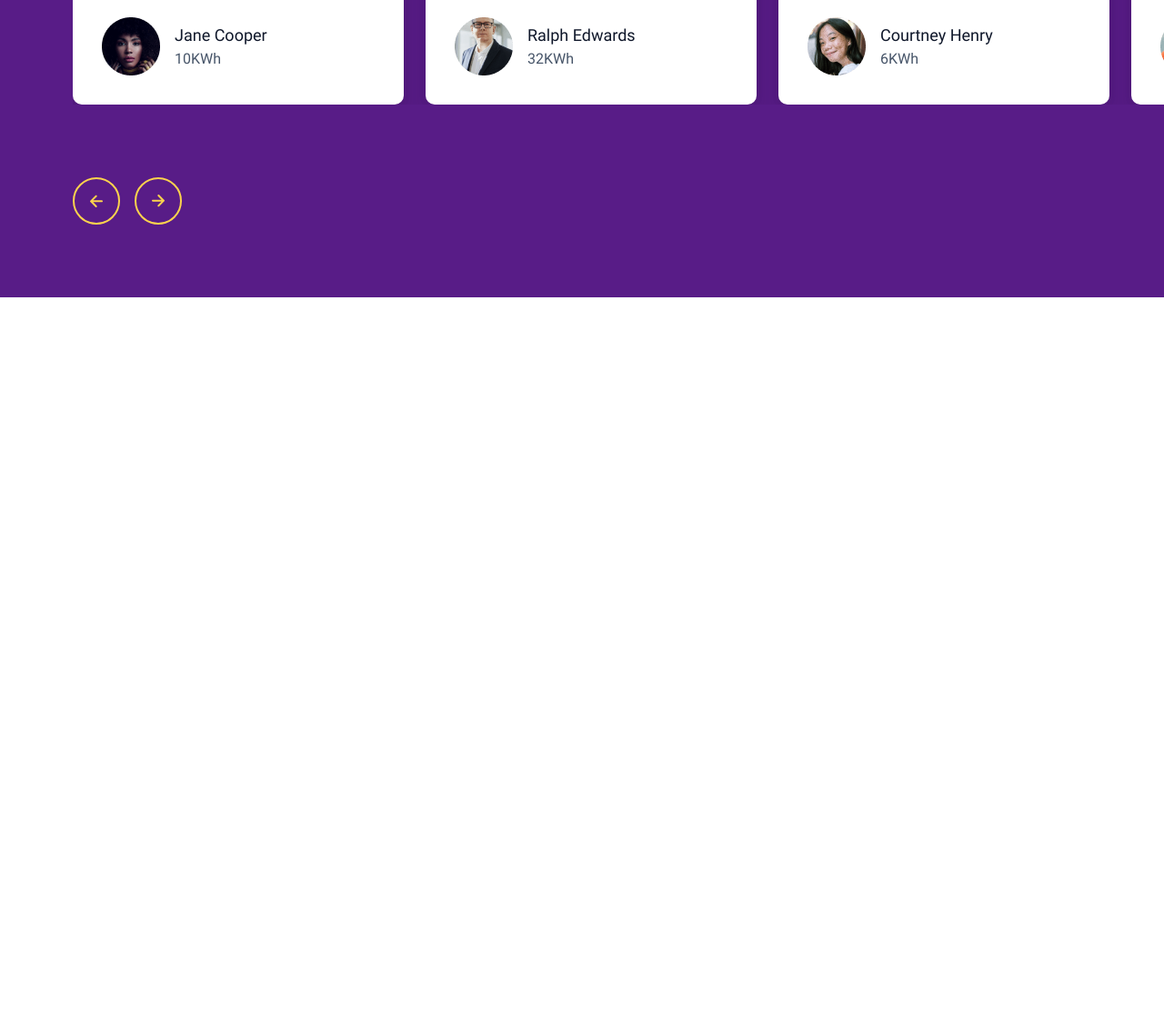
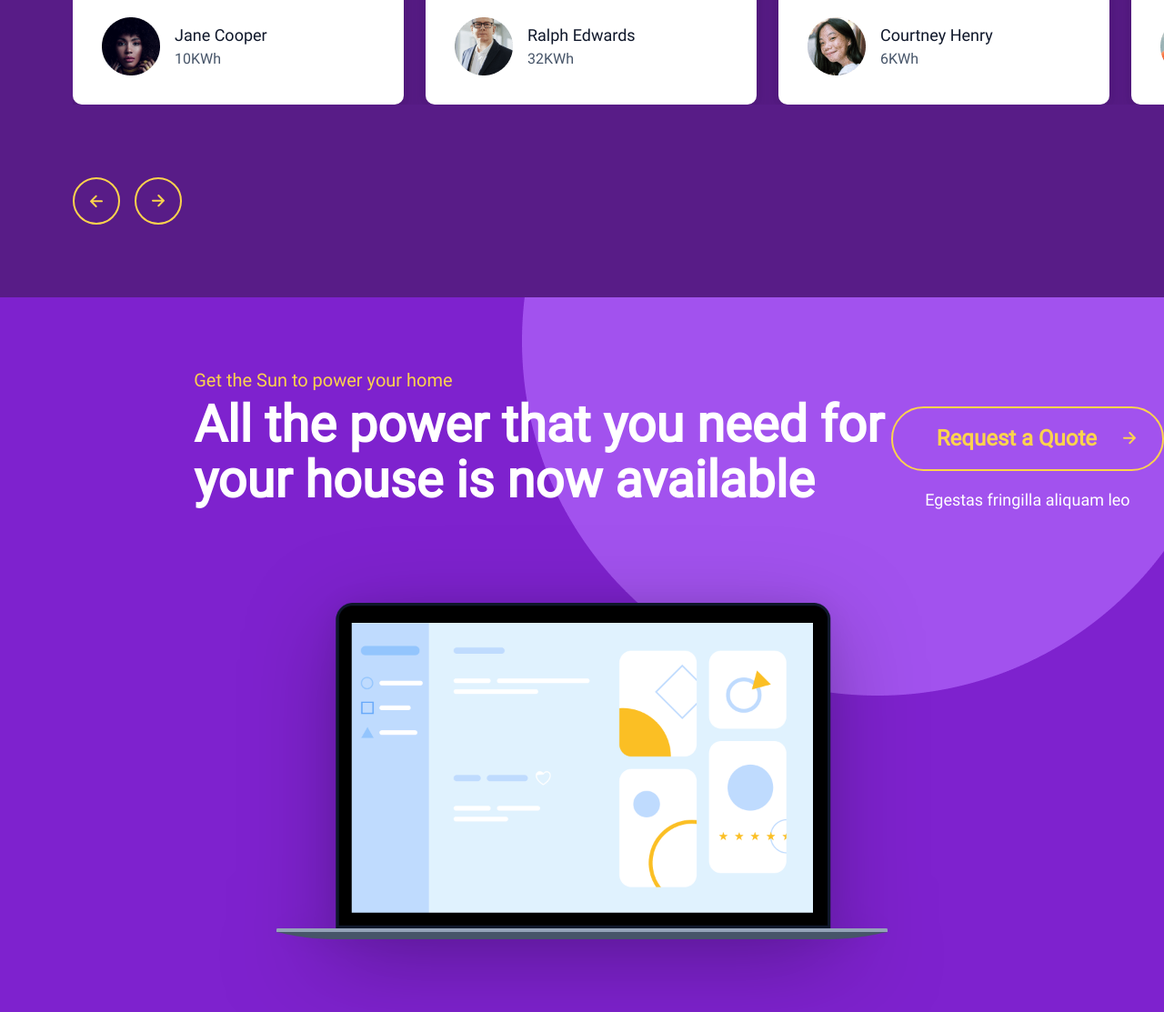
Before and after one commit to Lere10/Buzzvel-FE-Test, a website built with webpack: page src/index.html in a window 1280 px wide. Shown: the part 4584-5697 px from the top of the page at 91% size. Before the commit the page ends 4911 px from the top, so only its background shows below. Built offline with nearby package versions, Linux system fonts and the light colour scheme.

Commit message:
sectionGetthesun

```diff
--- /dev/null
+++ b/src/blocks/getthesun.css
@@ -0,0 +1,92 @@
+.getthesun {
+  background-color: #7e22ce;
+  position: relative;
+  z-index: 1;
+  display: flex;
+  flex-direction: column;
+}
+.getthesun__header {
+  display: flex;
+  max-width: 1440px;
+  justify-content: space-between;
+  padding: 80px 0px 80px 16.66%;
+}
+.getthesun__header-title {
+  max-width: 894px;
+}
+.getthesun__pretitle {
+  font-size: 20px;
+  line-height: 22px;
+  font-weight: medium;
+  color: #fcd34d;
+  margin: 0px 0px 8px 0px;
+}
+.getthesun__title {
+  color: #fff;
+  font-size: 56px;
+  font-weight: bolder;
+  line-height: 61.6px;
+  margin: 0px;
+}
+.getthesun__header-ctas {
+  display: flex;
+  flex-direction: column;
+  align-items: center;
+}
+.getthesun__button {
+  margin-top: 40px;
+  display: flex;
+  align-items: center;
+  font-weight: bold;
+  font-size: 24px;
+  color: #fcd34d;
+  padding: 20px 24px;
+  background-color: rgba(0, 0, 0, 0);
+  border: #fcd34d, solid, 2px;
+  border-radius: 50px;
+}
+.getthesun__button-text {
+  padding: 0px 24px;
+  margin: 0px;
+}
+.getthesun__button-arrow {
+  margin: 0px;
+  padding: 0px;
+}
+.getthesun__button-brownArrow {
+  display: none;
+  margin: 0px;
+  padding: 0px;
+}
+.getthesun__button:hover {
+  background-color: #fcd34d;
+  box-shadow: 0px 4px 4px rgba(0, 0, 0, 0.25);
+  color: #78350f;
+  .getthesun__button-arrow {
+    display: none;
+  }
+  .getthesun__button-brownArrow {
+    display: flex;
+  }
+  cursor: pointer;
+}
+.getthesun__button-info {
+  color: #fff;
+  font-size: 18px;
+  line-height: 28.8px;
+  text-align: center;
+}
+.getthesun__purple-ellipse {
+  position: absolute;
+  top: 0px;
+  right: 0px;
+  z-index: -1;
+}
+.getthesun__macimg {
+  width: 100%;
+  max-width: 52.5%;
+  margin: 0 auto 80px;
+  filter: drop-shadow(0px 25px 50px rgba(0, 0, 0, 0.25))
+    drop-shadow(0px 0px 15px rgba(0, 0, 0, 0.07));
+  margin-bottom: 80px;
+}
--- a/src/blocks/quotes.css
+++ b/src/blocks/quotes.css
@@ -100,7 +100,7 @@
   min-height: 490px;
   padding: 24px 0px;
 }
-
+/*-------------------------------------*/
 .quotes__cardtext {
   margin: 0 auto;
   color: #0f172a;
--- a/src/index.html
+++ b/src/index.html
@@ -308,6 +308,45 @@
             </button>
           </div>
         </section>
+        <section class="getthesun">
+          <div class="getthesun__header">
+            <div class="getthesun__header-title">
+              <p class="getthesun__pretitle">Get the Sun to power your home</p>
+              <h2 class="getthesun__title">
+                All the power that you need for<br />
+                your house is now available
+              </h2>
+            </div>
+            <div class="getthesun__header-ctas">
+              <button class="getthesun__button">
+                <p class="getthesun__button-text">Request a Quote</p>
+                <img
+                  src="<%=require('./images/arrow-GoldrightButton-svg.svg')%>"
+                  alt="arrow button"
+                  class="getthesun__button-arrow"
+                />
+                <img
+                  src="<%=require('./images/arrow-BrownrightButton-svg.svg')%>"
+                  alt="arrow button"
+                  class="getthesun__button-brownArrow"
+                />
+              </button>
+              <p class="getthesun__button-info">
+                Egestas fringilla aliquam leo
+              </p>
+            </div>
+          </div>
+          <img
+            src="<%=require('./images/getthesun_macbook_noshadows.png')%>"
+            alt="macbook template"
+            class="getthesun__macimg"
+          />
+          <img
+            src="<%=require('./images/getthesun_purpleellipse-min.png')%>"
+            alt="purple ellipse"
+            class="getthesun__purple-ellipse"
+          />
+        </section>
       </main>
     </div>
   </body>
--- a/src/main.css
+++ b/src/main.css
@@ -7,3 +7,4 @@
 @import url(./blocks/services.css);
 @import url(./blocks/features.css);
 @import url(./blocks/quotes.css);
+@import url(./blocks/getthesun.css);
```
Also changed, not shown: src/images/getthesun_macbook_noshadows.png (added), src/images/getthesun_purpleellipse-min.png (added).
